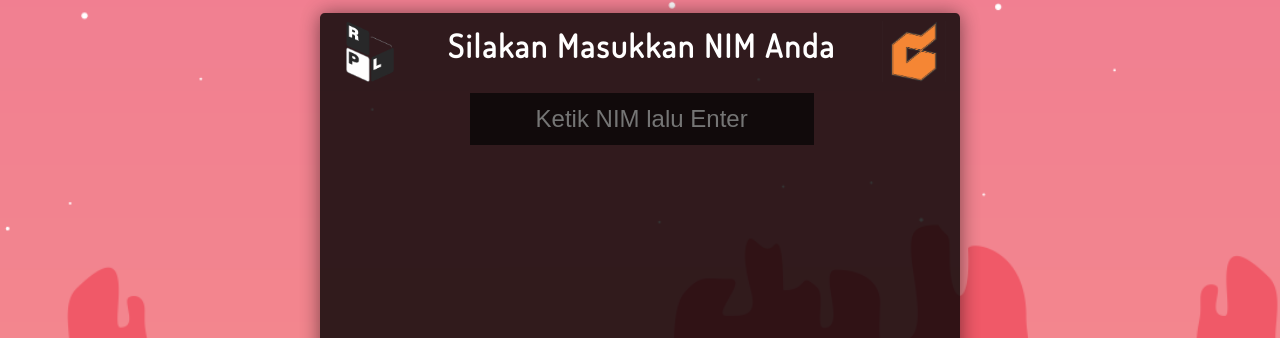
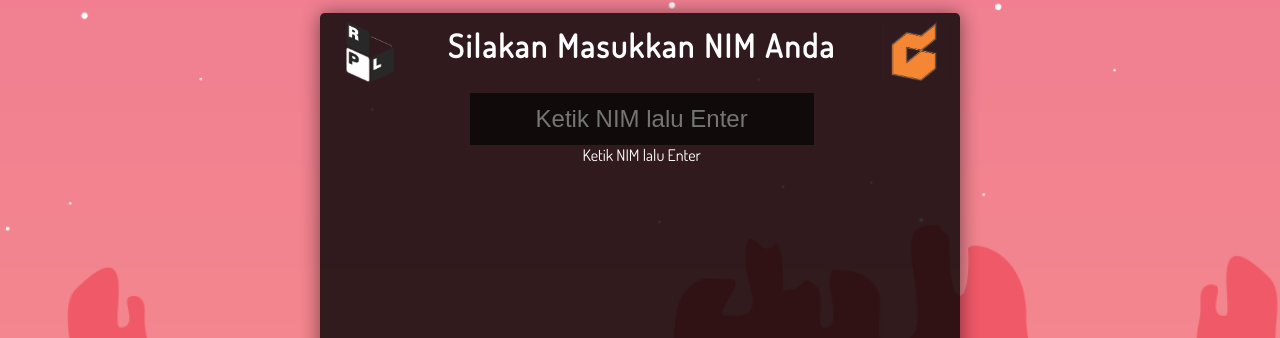
Before and after one commit to F201/f201.github.io, a Jekyll site: the page searchNIM/index.html, which Jekyll copies as it is, in a window 1280 px wide. Shown: the part 181-519 px from the top of the page. Built offline with Jekyll 4.4.1, drawn with Linux system fonts in a browser that asks for light colours; some of the changed lines change nothing that is shown.

Commit message:
Update index.html

```diff
--- a/searchNIM/index.html
+++ b/searchNIM/index.html
@@ -22,7 +22,8 @@
             <h1><hr class="garis">Silakan Masukkan NIM Anda</h1>
             <input class="formnim" type="text" id="searchinput" size="25" onblur="if (this.placeholder == '') {this.placeholder = 'Ketik NIM lalu Enter';}" onfocus="if (this.placeholder == 'Ketik NIM lalu Enter') {this.placeholder = '';}" placeholder="Ketik NIM lalu Enter"
             />
-            <br> <input type="submit" Ketik NIM lalu Enter="Click" id="search" />
+            <br> Ketik NIM lalu Enter
+            <br> <input type="submit"Bagi yang tidak melampirkan NIM masukkan nama pada amplop="Click" id="search" />
           </div>
          <div class="forresult" id="searchvalue"></div>
 
@@ -36,82 +37,71 @@
          document.getElementById("search").click();
       }
    });
-   var nim = ['1301144363',
-  '1301140399',
-  '1301140112',
-  '1391144034',
-  '1301164114',
-  '1301140134',
-  '1301164034',
-  '1301144324',
-  '1301154527',
-  '1301154381',
-  '1301154361',
-  '1301150081',
-  '1301164552',
-  '1301154487',
-  '6702164042',
-  '1301164451',
-  '1301144394',
-  '1301161331',
-  '1301154511',
-  '1302144069',
-  '1301153626',
-  '1301150441',
-  '1301154298',
-  '1301153680',
-  '1301164296',
-  '1301150067',
-  '1301154266',
-  '1301164259',
-  '6706161060',
-  '1102160318',
-  '1301154282',
-  '1301154353',
-  '1301150037',
-  '1301150038',
-  '1301154193',
+   var nim = ['1502154305',
+  '1301160192',
+  '1301178075',
+  '1301173352',
+  '1301164488',
+  '1301154639',
+  '1301164582',
+  '1301173148',
+  '1301164209',
+  '1301174215',
+  '1301164299',
+  '1301164037',
+  '1301164366',
+  '1301174223',
   '1301150007',
-  '1301164136',
-  '1301154210',
-  '1301154473',
-  '1301164244',
+  '1301150023',
+  '1301154119',
+  '1301164096',
+  '1301150018',
+  '1301160425',
   '1302164127',
-  '1301160509',
-  '1301164400',
-  '6706164114',
-  '1301140387',
-  '1301150049',
-  '1301164084',
-  '1301164193',
-  '1301154381',
-  '1301164048',
-  '1301154170',
-  '1302150036',
-  '1301164292',
-  '1301164242',
-  '1301164071',
-  '6701154070',
-  '1301164230',
-  '1301154497',
-  '1301160073',
-  '1301154379',
-  '1301144037',
-  '1301140167',
-  '1103160029',
-  '1102164072',
-  '1301150074',
-  '1301160335',
-  '1301164273',
-  '1301154199',
-  '1301164121',
-  '1301153622',
-  '6702161018',
-  '1102160240',
-  '1301154347',
-  '1301164552',
+  '1301164017',
+  '1301164188',
+  '1301154351',
+  '1301160294',
+  '6706171080',
+  '1301160128',
+  '1301164529',
+  '1301164264',
+  '1301160434',
+  '1301164014',
+  '1301164106',
+  '1301154535',
+   '1301160369',
+  '1301164241',
+  '1301154404',
+  '1301164064',
+  '1301154525',
+  '1301160261',
+  '1301164217',
+  '1301154366',
+  '1301154198',
+  '1301164391',
+  '1301154278',
+  '1301164119',
+  '1301164176',
   '1301154179',
-  'Fahri Zulfikar'];
+  '1302162064',
+  '1301174354',
+  '1301164177',
+  '1301164169',
+  '1301164203',
+  '1301164546',
+  '1301164537',
+  '1301164223',
+  '1301154177',
+  '1301164228',
+  '1301174099',
+  '1301174025',
+  '1301150057',
+  '1301170242',
+  '1301174095',
+  '1301164350',
+  '1302162059',
+  'Irvan Faiz'];
    var nimInput = document.getElementById("search");
    var hasil = document.getElementById("searchvalue");
    var linkjadwal = "https://goo.gl/pr0gQX";
```
